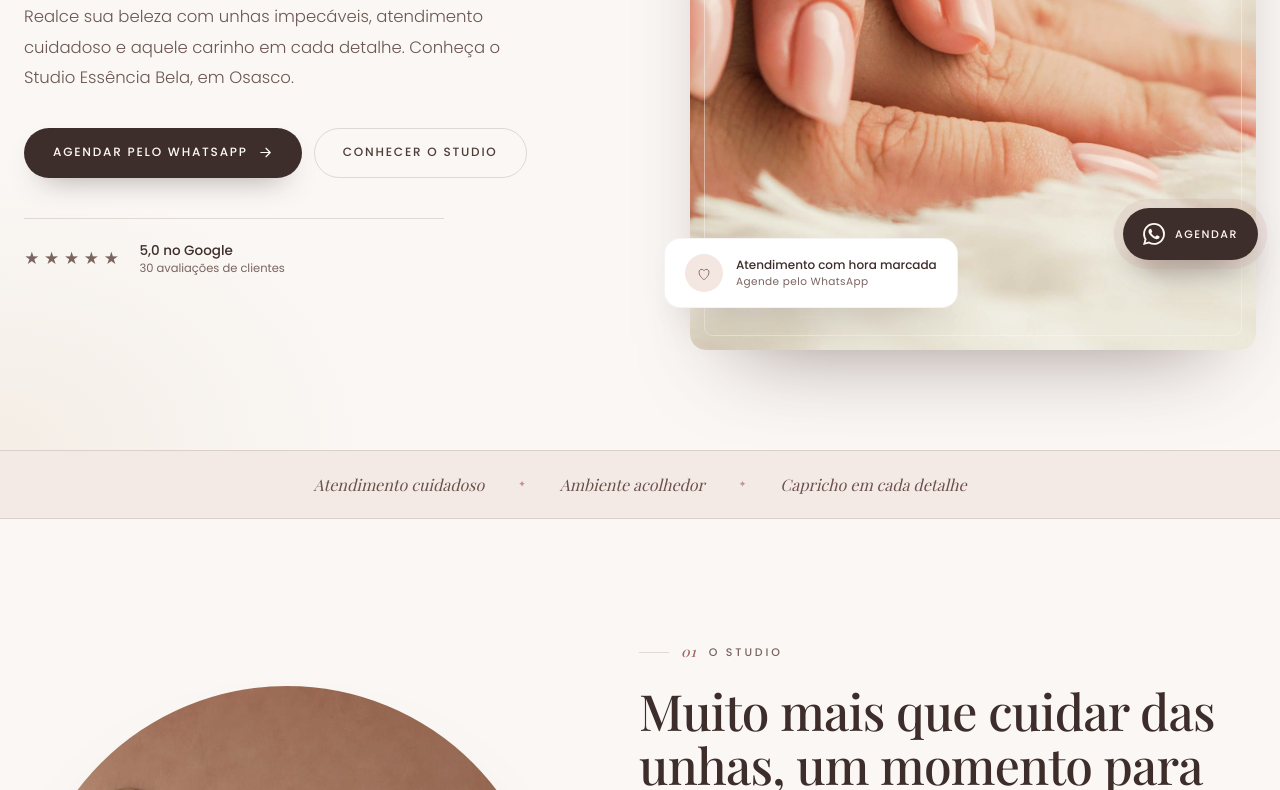
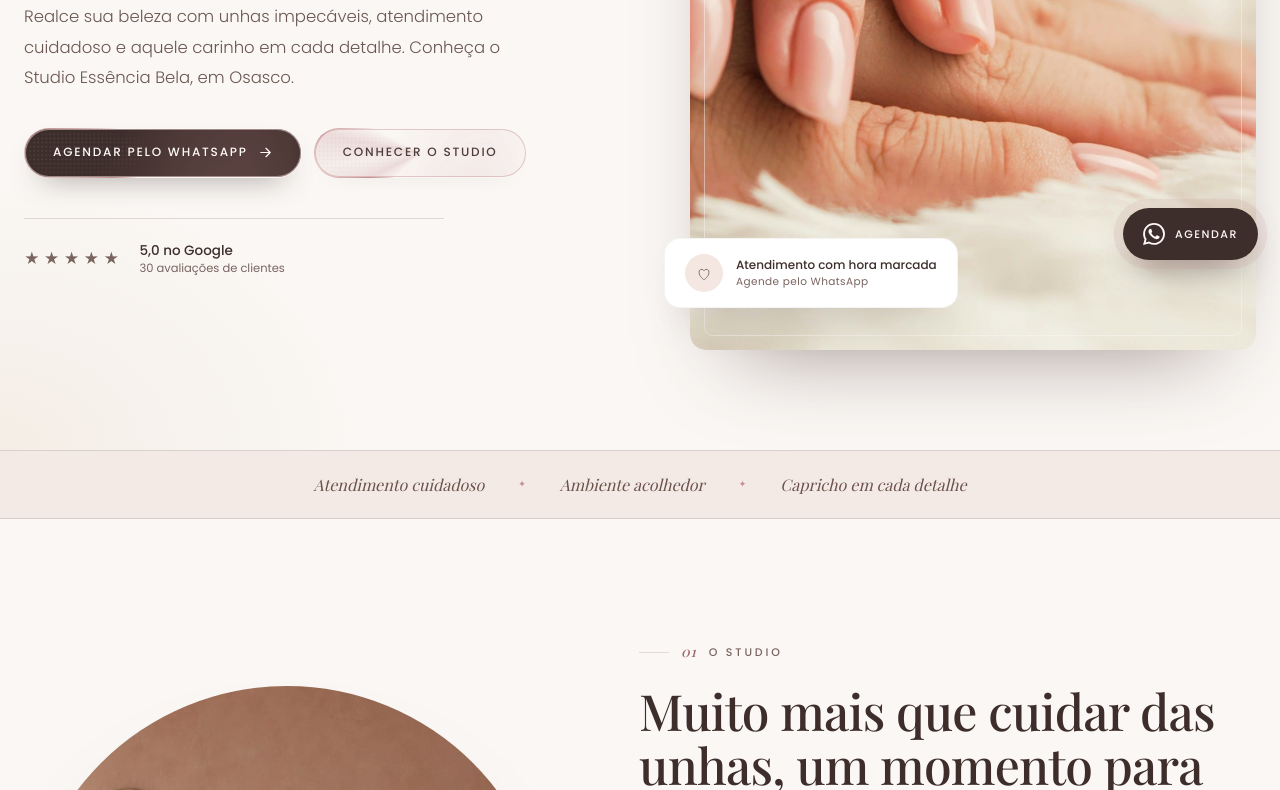
Before and after one commit to carboniber-bit/Studio-Essencia-Bela, a plain HTML site: page web/index.html in a window 1280 px wide. Shown: the part 518-1308 px from the top of the page. Drawn offline with nearby package versions, Linux system fonts and the light colour scheme; animation ran at ten frames a second; a web font is replaced by a local one.

Commit message:
Aplica efeito ShinyButton aos botões da página
Porta o brilho em conic-gradient, o padrão de pontos e o shimmer do
modelo para CSS puro, preservando as cores e a tipografia da marca.

```diff
--- a/web/styles.css
+++ b/web/styles.css
@@ -215,7 +215,51 @@ p {
   color: var(--site-muted);
 }
 
+/* Shiny CTA button: native port of the ShinyButton effect
+   (conic-gradient border, masked dots and travelling shimmer) */
+
+@property --shine-angle {
+  syntax: "<angle>";
+  initial-value: 0deg;
+  inherits: false;
+}
+
+@property --shine-offset {
+  syntax: "<angle>";
+  initial-value: 0deg;
+  inherits: false;
+}
+
+@property --shine-percent {
+  syntax: "<percentage>";
+  initial-value: 5%;
+  inherits: false;
+}
+
+@property --shine-color {
+  syntax: "<color>";
+  initial-value: #E8D5D0;
+  inherits: false;
+}
+
 .btn {
+  --shine-bg: var(--deep);
+  --shine-fg: var(--site-on-accent);
+  --shine-hi: var(--site-accent);
+  --shine-color: var(--nude);
+  --shine-dot: rgba(255, 255, 255, 0.5);
+  --shine-inner: rgba(232, 213, 208, 0.55);
+  --shine-dots-opacity: 0.16;
+  --shine-veil: 0.3;
+  --shine-veil-hover: 0.5;
+  --shine-percent: 5%;
+  --shine-offset: 0deg;
+  --shine-duration: 11s;
+  --shine-ease: cubic-bezier(0.25, 1, 0.5, 1);
+
+  position: relative;
+  isolation: isolate;
+  overflow: hidden;
   display: inline-flex;
   align-items: center;
   justify-content: center;
@@ -224,15 +268,75 @@ p {
   padding: 15px 28px;
   border: 1px solid transparent;
   border-radius: 999px;
+  color: var(--shine-fg);
+  background:
+    linear-gradient(var(--shine-bg), var(--shine-bg)) padding-box,
+    conic-gradient(
+      from calc(var(--shine-angle) - var(--shine-offset)),
+      transparent,
+      var(--shine-hi) var(--shine-percent),
+      var(--shine-color) calc(var(--shine-percent) * 2),
+      var(--shine-hi) calc(var(--shine-percent) * 3),
+      transparent calc(var(--shine-percent) * 4)
+    ) border-box;
+  box-shadow: inset 0 0 0 1px var(--shine-inner), 0 14px 30px -18px rgba(62, 46, 43, 0.7);
   font-size: 12px;
   font-weight: 500;
   letter-spacing: 0.15em;
   text-transform: uppercase;
   line-height: 1.2;
   cursor: pointer;
-  transition: background var(--dur) var(--ease), color var(--dur) var(--ease),
-    border-color var(--dur) var(--ease), transform var(--dur) var(--ease),
-    box-shadow var(--dur) var(--ease);
+  animation: shine-spin var(--shine-duration) linear infinite;
+  transition: --shine-percent 800ms var(--shine-ease),
+    --shine-offset 800ms var(--shine-ease), --shine-color 800ms var(--shine-ease),
+    translate var(--dur) var(--ease), box-shadow var(--dur) var(--ease),
+    color var(--dur) var(--ease);
+}
+
+.btn::before,
+.btn::after {
+  content: "";
+  position: absolute;
+  left: 50%;
+  top: 50%;
+  translate: -50% -50%;
+  z-index: -1;
+  border-radius: inherit;
+  pointer-events: none;
+}
+
+.btn::before {
+  width: calc(100% - 6px);
+  height: calc(100% - 6px);
+  background: radial-gradient(circle at 2px 2px, var(--shine-dot) 1px, transparent 0) padding-box;
+  background-size: 4px 4px;
+  background-repeat: space;
+  -webkit-mask-image: conic-gradient(
+    from calc(var(--shine-angle) + 45deg),
+    black,
+    transparent 10% 90%,
+    black
+  );
+  mask-image: conic-gradient(
+    from calc(var(--shine-angle) + 45deg),
+    black,
+    transparent 10% 90%,
+    black
+  );
+  opacity: var(--shine-dots-opacity);
+  animation: shine-spin var(--shine-duration) linear infinite;
+}
+
+.btn::after {
+  width: 100%;
+  aspect-ratio: 1;
+  background: linear-gradient(-50deg, transparent, var(--shine-hi), transparent);
+  -webkit-mask-image: radial-gradient(circle at bottom, transparent 30%, black 72%);
+  mask-image: radial-gradient(circle at bottom, transparent 30%, black 72%);
+  filter: blur(7px);
+  opacity: var(--shine-veil);
+  animation: shine-rotate 22s linear infinite;
+  transition: opacity var(--dur) var(--ease);
 }
 
 .btn .ico {
@@ -242,45 +346,70 @@ p {
   transition: transform var(--dur) var(--ease);
 }
 
+.btn:is(:hover, :focus-visible) {
+  --shine-percent: 15%;
+  --shine-offset: 95deg;
+  --shine-color: var(--nude);
+  translate: 0 -2px;
+  box-shadow: inset 0 0 0 1px var(--shine-inner), 0 18px 34px -18px rgba(87, 67, 63, 0.55);
+}
+
+.btn:is(:hover, :focus-visible)::after {
+  opacity: var(--shine-veil-hover);
+}
+
 .btn:hover .ico {
   transform: translateX(3px);
 }
 
+.btn:active {
+  translate: 0 0;
+}
+
 .btn-primary {
-  background: var(--deep);
-  color: var(--site-on-accent);
-  box-shadow: 0 14px 30px -18px rgba(62, 46, 43, 0.7);
-}
-
-.btn-primary:hover {
-  background: #4B3935;
-  border-color: var(--site-accent);
-  color: var(--site-on-accent);
-  transform: translateY(-2px);
-  box-shadow: 0 18px 34px -18px rgba(87, 67, 63, 0.55);
+  --shine-bg: var(--deep);
+  --shine-fg: var(--site-on-accent);
+  --shine-hi: var(--rosa);
+  --shine-color: var(--nude);
+  --shine-inner: rgba(232, 213, 208, 0.55);
 }
 
 .btn-ghost {
-  border-color: var(--site-border);
-  color: var(--site-fg);
-  background: transparent;
-}
-
-.btn-ghost:hover {
-  border-color: var(--site-fg);
-  transform: translateY(-2px);
+  --shine-bg: rgba(250, 247, 244, 0.74);
+  --shine-fg: var(--site-fg);
+  --shine-hi: var(--rosa);
+  --shine-color: var(--nude);
+  --shine-dot: rgba(87, 67, 63, 0.3);
+  --shine-inner: rgba(197, 143, 145, 0.45);
+  --shine-dots-opacity: 0.14;
+  --shine-veil: 0.16;
+  --shine-veil-hover: 0.26;
+  box-shadow: inset 0 0 0 1px var(--shine-inner), 0 10px 24px -22px rgba(62, 46, 43, 0.35);
 }
 
 .btn-outline-light {
-  border-color: rgba(250, 247, 244, 0.35);
-  color: #FAF7F4;
-  background: transparent;
+  --shine-bg: rgba(62, 46, 43, 0.45);
+  --shine-fg: #FAF7F4;
+  --shine-hi: var(--champagne);
+  --shine-color: #FAF7F4;
+  --shine-dot: rgba(250, 247, 244, 0.4);
+  --shine-inner: rgba(250, 247, 244, 0.32);
+  --shine-dots-opacity: 0.18;
+  --shine-veil: 0.32;
+  --shine-veil-hover: 0.55;
   width: 100%;
 }
 
-.btn-outline-light:hover {
-  background: rgba(250, 247, 244, 0.1);
-  border-color: rgba(250, 247, 244, 0.7);
+@keyframes shine-spin {
+  to {
+    --shine-angle: 360deg;
+  }
+}
+
+@keyframes shine-rotate {
+  to {
+    rotate: 360deg;
+  }
 }
 
 .btn-lg {
```
